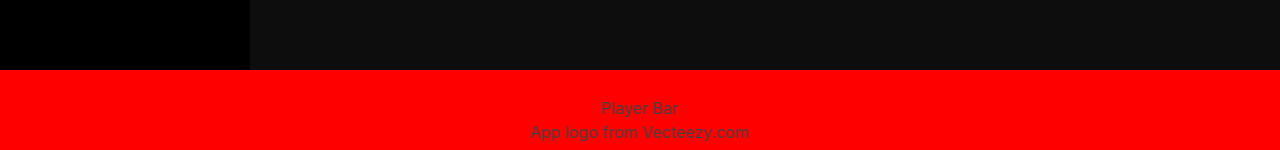
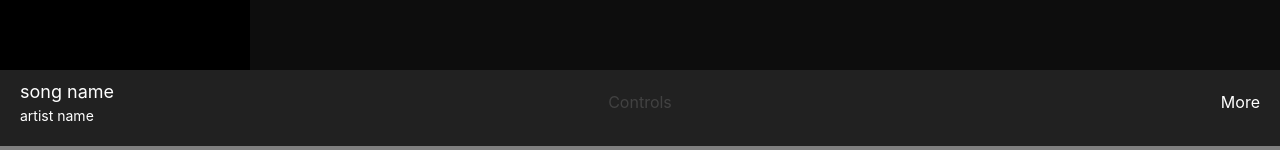
Before and after one commit to joey-ma/press-play, a Next.js app: page / in a window 1280 px wide. Shown: the part 630-780 px from the top of the page. Built offline with nearby package versions, Linux system fonts and the light colour scheme; no server answers; the database is empty.

Commit message:
Create PlayerBar component

```diff
--- /dev/null
+++ b/components/playerBar.tsx
@@ -0,0 +1,26 @@
+import { Box, Flex, Text } from '@chakra-ui/layout';
+
+export default function PlayerBar() {
+  return (
+    <Box height="100px" width="100vw" bg="gray.900" padding="0.25em">
+      <Flex align="center">
+        <Box padding="0.25em 1em" color="white" width="30%">
+          <Text fontSize="large">song name</Text>
+          <Text fontSize="sm">artist name</Text>
+        </Box>
+        <Box width="40%" display="flex" justifyContent="center">
+          Controls
+        </Box>
+        <Box
+          padding="0.25em 1em"
+          color="white"
+          display="flex"
+          justifyContent="flex-end"
+          width="30%"
+        >
+          More
+        </Box>
+      </Flex>
+    </Box>
+  );
+}
--- a/components/playerLayout.tsx
+++ b/components/playerLayout.tsx
@@ -1,6 +1,7 @@
 import { Box } from '@chakra-ui/react';
 import { ReactNode } from 'react';
 import Sidebar from './sidebar';
+import PlayerBar from './playerBar';
 
 interface Props {
   children?: ReactNode;
@@ -32,9 +33,9 @@ const PlayerLayout = ({ children }: Props) => {
         flexDirection="column"
         justifyContent="center"
         alignItems="center"
-        style={{ backgroundColor: 'red' }}
+        style={{ backgroundColor: 'gray' }}
       >
-        <div>Player Bar</div>
+        <PlayerBar />
         <footer>
           App logo from <a href="https://www.vecteezy.com/">Vecteezy.com</a>
         </footer>
```
